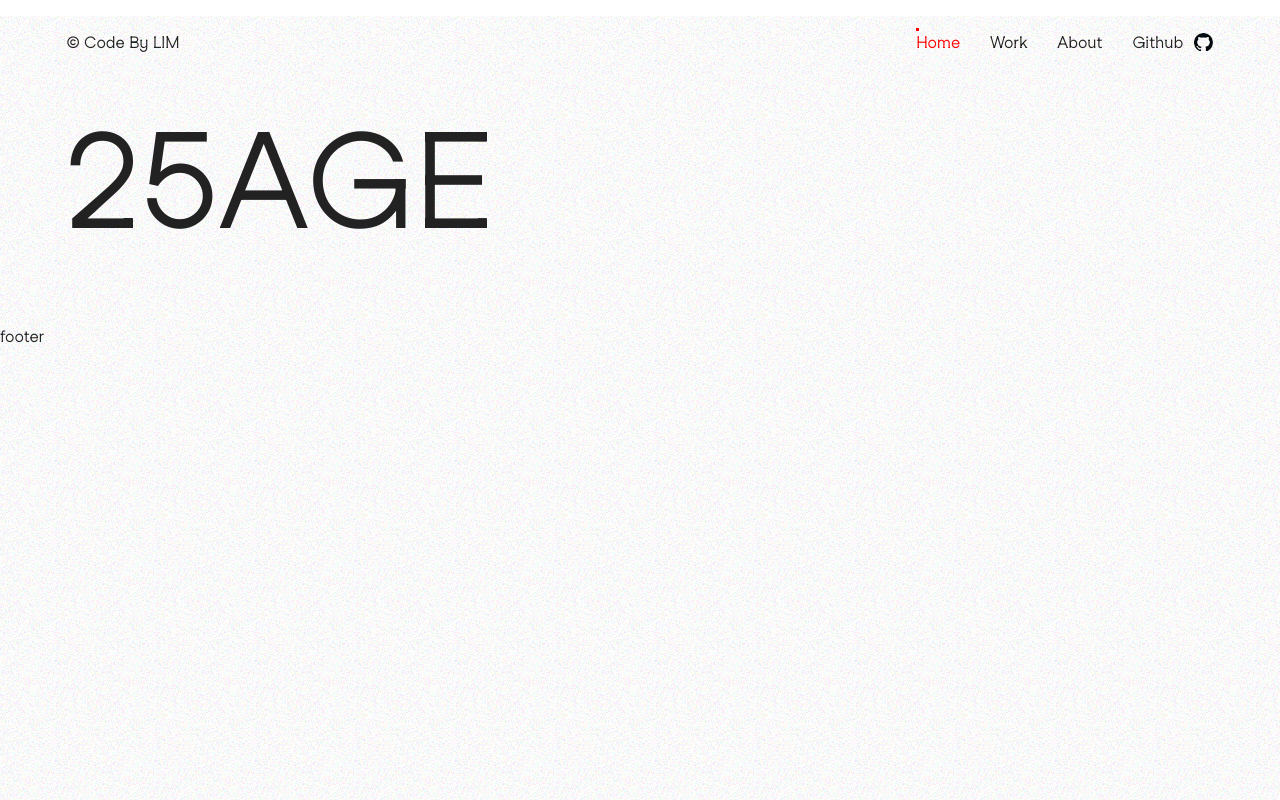
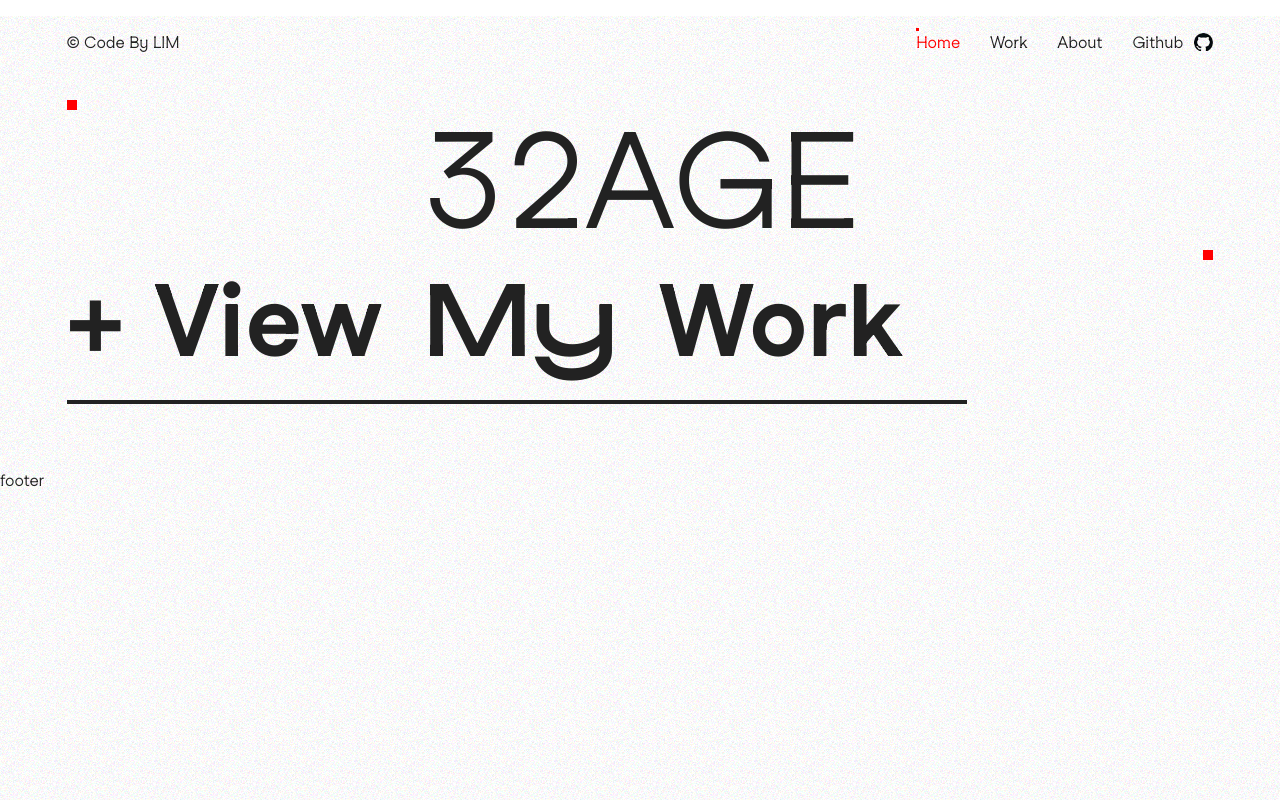
Before and after one commit to mkit-5ain/new_work, a Vue app in the folder frontend/: page / in a window 1280 px wide. Built offline with nearby package versions, Linux system fonts and the light colour scheme.

Commit message:
[추가] 애니메이션 및 레이아웃

```diff
--- a/frontend/src/assets/sass/layout.scss
+++ b/frontend/src/assets/sass/layout.scss
@@ -86,3 +86,27 @@
 //         clip-path: url(#hart);
 //     }
 // }
+
+/* 레이아웃 스타일 */
+.bullet { position: relative;
+    &:before {
+        content: '';
+        position: absolute;
+        top: 0px;
+        left: 0px;
+        z-index: 10;
+        width: 10px;
+        height: 10px;
+        background: #f00;
+    }
+    &:after {
+        content: '';
+        position: absolute;
+        bottom: 0px;
+        right: 0px;
+        z-index: 10;
+        width: 10px;
+        height: 10px;
+        background: #f00;
+    }
+}
--- a/frontend/src/assets/sass/style.scss
+++ b/frontend/src/assets/sass/style.scss
@@ -91,3 +91,21 @@
         opacity: 1;
     }
 }
+
+@keyframes frontAge {
+    from {
+        transform: translateY(75%);
+    }
+    to {
+        transform: translateY(0%);
+    }
+}
+
+@keyframes backAge {
+    from {
+        transform: translateY(0%);
+    }
+    to {
+        transform: translateY(75%);
+    }
+}
--- a/frontend/src/views/home.vue
+++ b/frontend/src/views/home.vue
@@ -2,17 +2,23 @@
     <section class="home is-active">
         <div class="age bullet">
             <div class="front">
+                <span>0</span>
+                <span>1</span>
                 <span>2</span>
                 <span>3</span>
             </div>
             <div class="back">
+                <span>2</span>
+                <span>3</span>
+                <span>4</span>
                 <span>5</span>
-                <span>4</span>
-                <span>3</span>
-                <span>2</span>
             </div>
             <div class="text">AGE</div>
         </div>
+        <router-link class="contact" to="/work">
+            <p>+</p>
+            <p>View My Work</p>
+        </router-link>
     </section>
 </template>
 
@@ -22,10 +28,50 @@ export default {
 }
 </script>
 <style lang="scss" scoped>
-    .age { display: flex; height: 12.50000vw; align-items: flex-end; overflow: hidden;
-        .front,.back,.text { font-size: 10.41667vw; }
-        .front,.back { display: flex; flex-direction: column; transition: 1s cubic-bezier(0.4, 0, 1, 1); }
-        .front { transform: translateY(50%); }
-        .back { transform: translateY(75%); }
+    .home { position: relative;
+        &:before {
+            content: '';
+            position: absolute;
+            top: 0px;
+            left: 0px;
+            width: 100%;
+            background: #f00;
+            z-index: 1;
+        }
+        .age { display: flex; height: 12.5vw; justify-content: center; align-items: flex-end; overflow: hidden;
+            .front,.back,.text { font-size: 10.41667vw; }
+            .front,.back { display: flex; text-align: center; flex-direction: column; }
+            .front { animation: 1.5s cubic-bezier(0.4, 0, 1, 1) frontAge forwards; }
+            .back { animation: 1.5s cubic-bezier(0.4, 0, 1, 1) backAge forwards; }
+        }
+        .contact {
+            display: flex;
+            position: relative;
+            width: 900px;
+            padding-bottom: 20px;
+            border-bottom: 4px solid #222;
+            font-size: 100px;
+            transition: .5s cubic-bezier(0.4, 0, 1, 1);
+            gap: 30px;
+            font-variation-settings: "wght" 700, "wdth" 125;
+            &:before {
+                content: "";
+                position: absolute;
+                bottom: -4px;
+                left: 0;
+                width: 100%;
+                border-bottom: 4px solid #fdf7fc;
+                transform: scaleX(0);
+                transform-origin: right;
+                transition: transform .6s cubic-bezier(0.4, 0, 1, 1);
+            }
+            &:hover {
+                font-variation-settings: "wght" 700, "wdth" 100;
+                &:before {
+                    transform: scaleX(1);
+                    transform-origin: left;
+                }
+            }
+        }
     }
 </style>
```
